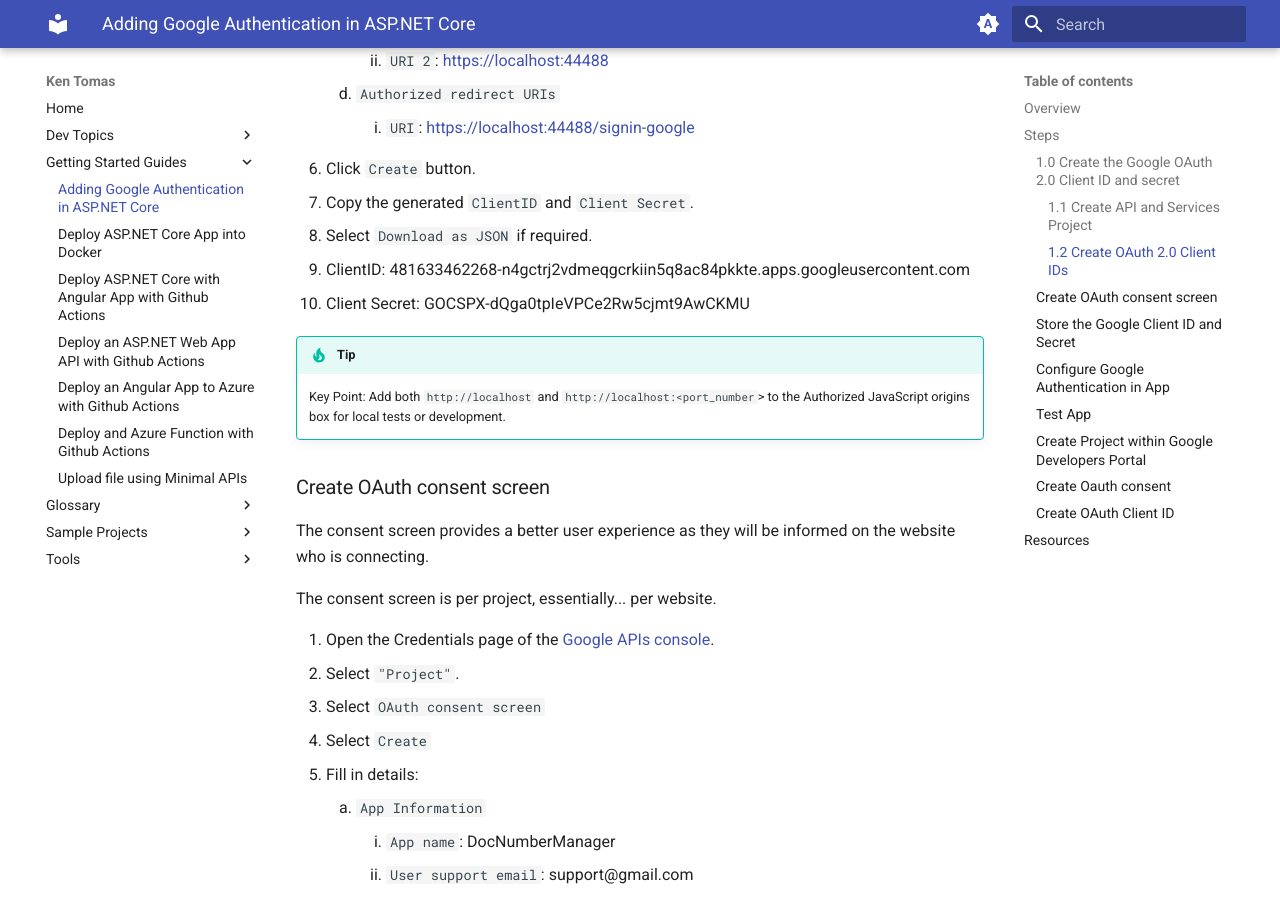
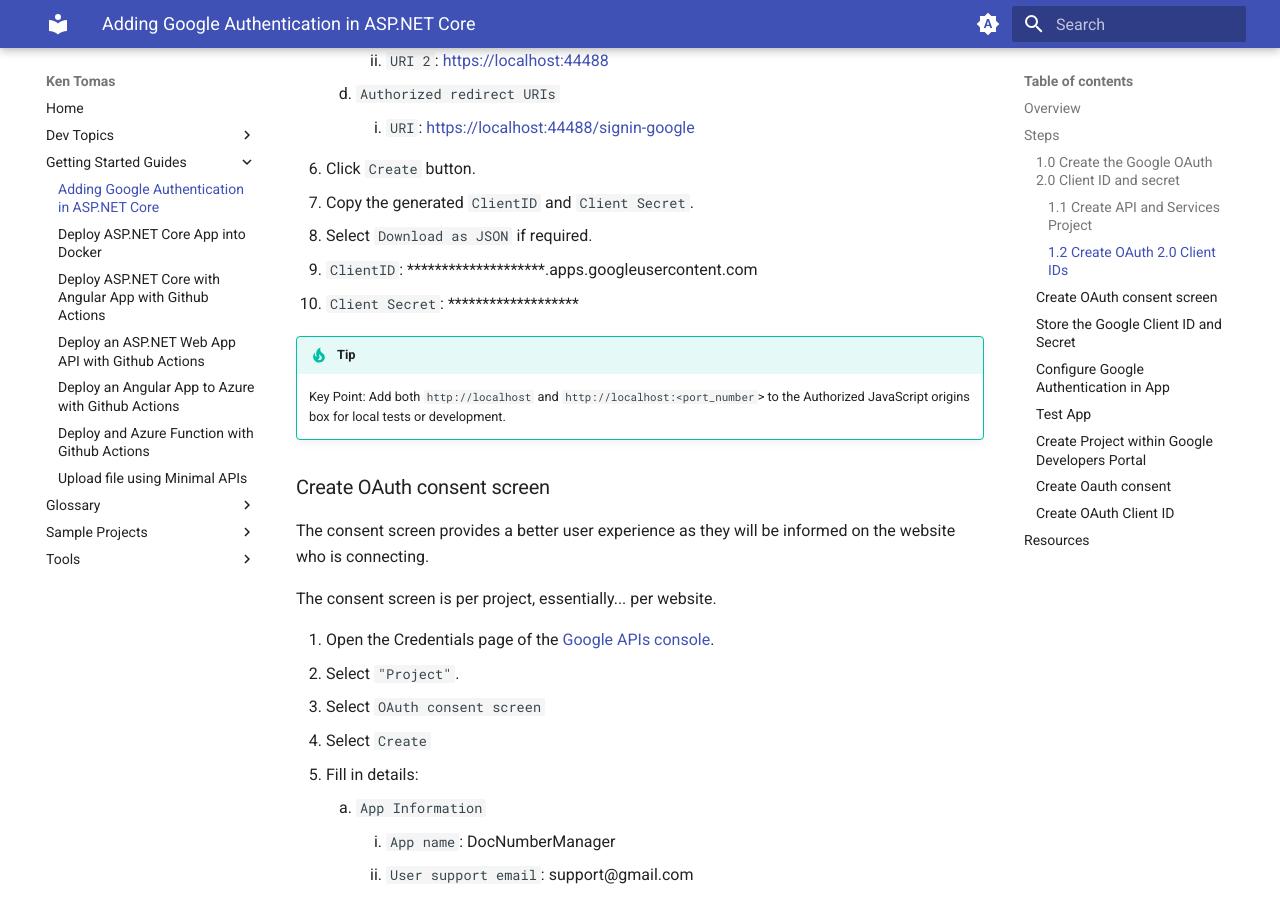
Before and after one commit to kentomas/kentomas.github.io, an MkDocs documentation site: the page built from docs/Getting Started Guides/Adding Google Authentication in ASP.NET Core.md, in a window 1280 px wide and 900 px high, scrolled down 840 px. Built offline with MkDocs 1.6.1 and Material for MkDocs 9.7.7, drawn with Linux system fonts in a browser that asks for light colours.

Commit message:
- Removed sample clientID and Secret. Project cleared from google service.

```diff
--- a/docs/Getting Started Guides/Adding Google Authentication in ASP.NET Core.md
+++ b/docs/Getting Started Guides/Adding Google Authentication in ASP.NET Core.md
@@ -30,8 +30,8 @@
 6. Click `Create` button.
 7. Copy the generated `ClientID` and `Client Secret`.
    1. Select `Download as JSON` if required.
-   2. ClientID: 481633462268-n4gctrj2vdmeqgcrkiin5q8ac84pkkte.apps.googleusercontent.com
-   3. Client Secret: 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
+   2. `ClientID`: ********************.apps.googleusercontent.com
+   3. `Client Secret`: *******************
 
 !!! tip
 
```
